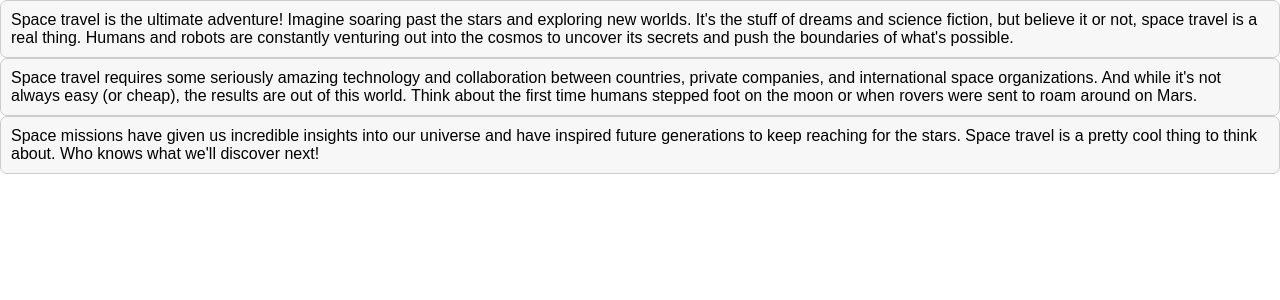
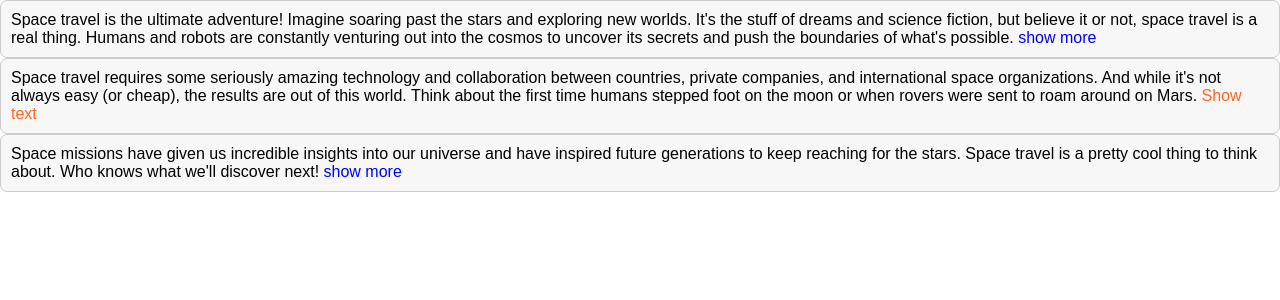
Before and after one commit to Ndesimoni/Text-Expander-with-public-APi, a React (Create React App) app: page / in a window 1280 px wide. Shown: the top 300 px of the page. Built offline with nearby package versions, Linux system fonts and the light colour scheme.

Commit message:
added buttons whic will be use for collapsing the tex

```diff
--- a/src/App.js
+++ b/src/App.js
@@ -34,10 +34,17 @@ export default function App() {
   );
 }
 
-function TextExpander({ children }) {
+function TextExpander({
+  children,
+  buttonColor = "blue",
+  expandButtonText = "show more",
+}) {
   return (
     <>
-      <div className="box">{children} </div>
+      <div className="box">
+        {children}{" "}
+        <span style={{ color: buttonColor }}>{expandButtonText}</span>
+      </div>
     </>
   );
 }
```
